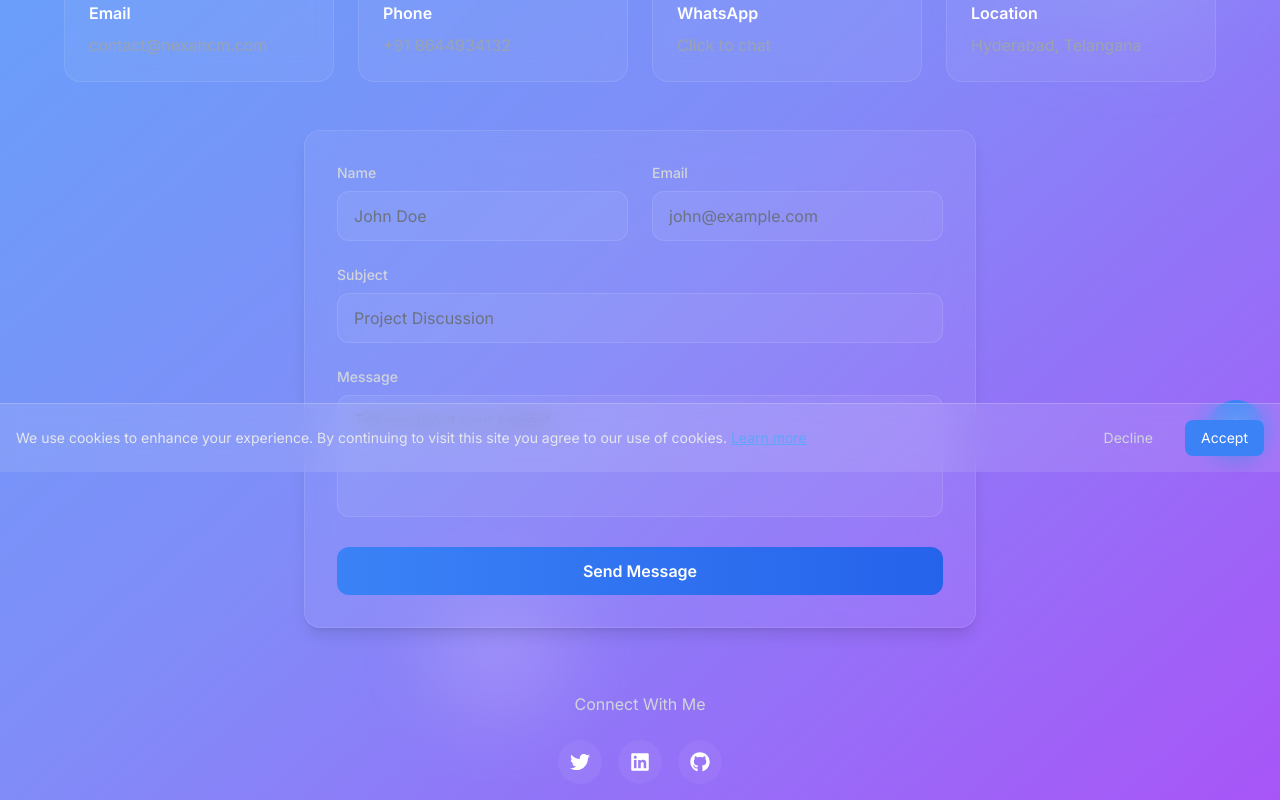
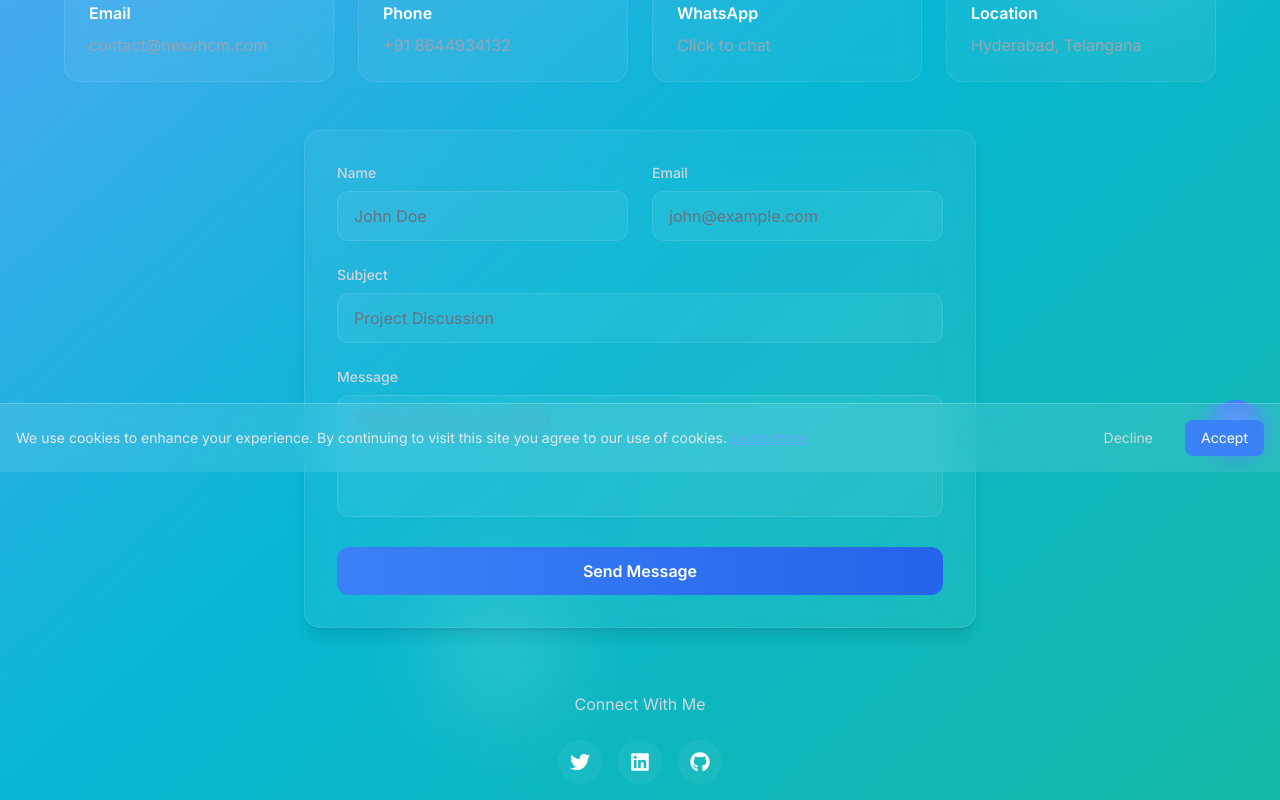
Before and after one commit to Prasanthk4/nexahcm, a React (Vite) app: page /contact in a window 1280 px wide. Shown: the part 328-1128 px from the top of the page. Built offline with nearby package versions, Linux system fonts and the light colour scheme.

Commit message:
style: Update contact page with professional blue-teal gradient

```diff
--- a/src/pages/Contact.jsx
+++ b/src/pages/Contact.jsx
@@ -6,12 +6,12 @@ import PageTransition from '../components/transitions/PageTransition';
 const Contact = () => {
   return (
     <PageTransition>
-      <div className="min-h-screen bg-gradient-to-br from-blue-400 via-indigo-400 to-purple-500 p-4 relative overflow-hidden">
+      <div className="min-h-screen bg-gradient-to-br from-blue-400 via-cyan-500 to-teal-500 p-4 relative overflow-hidden">
         {/* Decorative Elements */}
         <div className="absolute inset-0 overflow-hidden">
           <div className="absolute top-20 left-10 w-32 h-32 bg-white/20 rounded-full blur-2xl"></div>
           <div className="absolute top-40 right-20 w-40 h-40 bg-blue-200/30 rounded-full blur-3xl"></div>
-          <div className="absolute bottom-20 left-1/3 w-36 h-36 bg-purple-200/20 rounded-full blur-2xl"></div>
+          <div className="absolute bottom-20 left-1/3 w-36 h-36 bg-teal-200/20 rounded-full blur-2xl"></div>
         </div>
 
         <div className="max-w-6xl mx-auto relative z-10">
```
